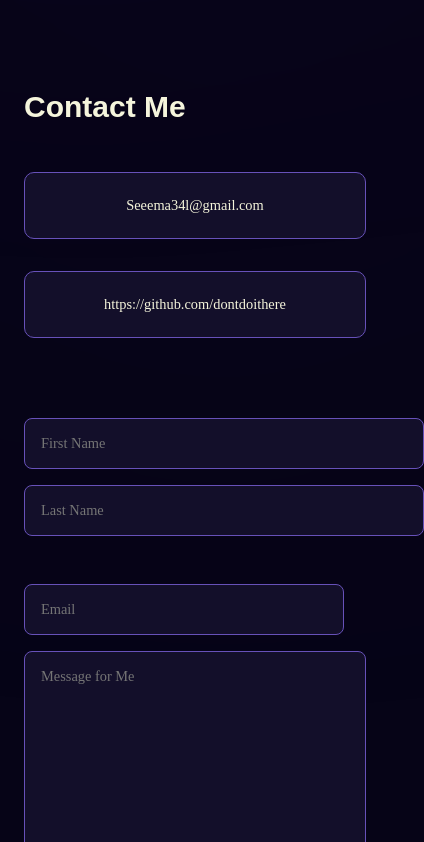
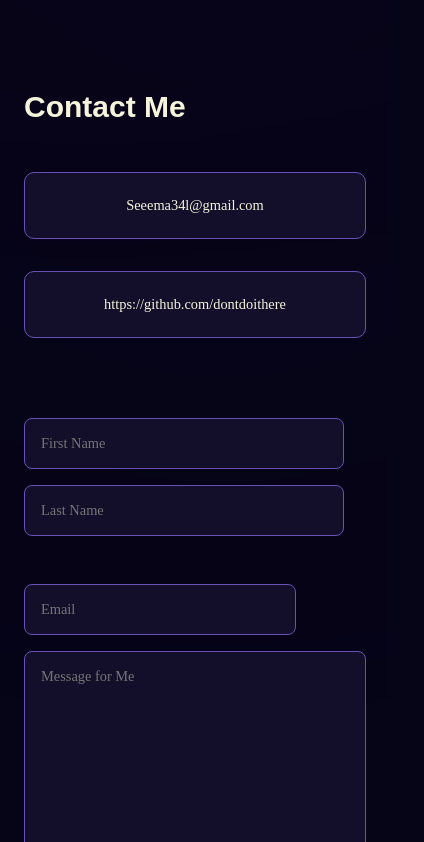
Before and after one commit to dontdoithere/simon-website, a React (Create React App) app: page / in a window 390 px wide. Shown: the part 3023-3865 px from the top of the page, 424 px wide, since content can reach past the window. Built offline with nearby package versions, Linux system fonts and the light colour scheme; a web font is replaced by a local one.

Commit message:
Made some changes for ContactMe phone version

```diff
--- a/src/components/ContactMe/ContactForm/ContactForm.css
+++ b/src/components/ContactMe/ContactForm/ContactForm.css
@@ -73,11 +73,11 @@ form button:hover{
 @media (max-width:768px){
 
     .name-container input {
-        width: 25rem;
+        width: 20rem;
     }
 
     .mail-container input{
-        width: 20rem;
+        width: 17rem;
     }
 }
 
```
